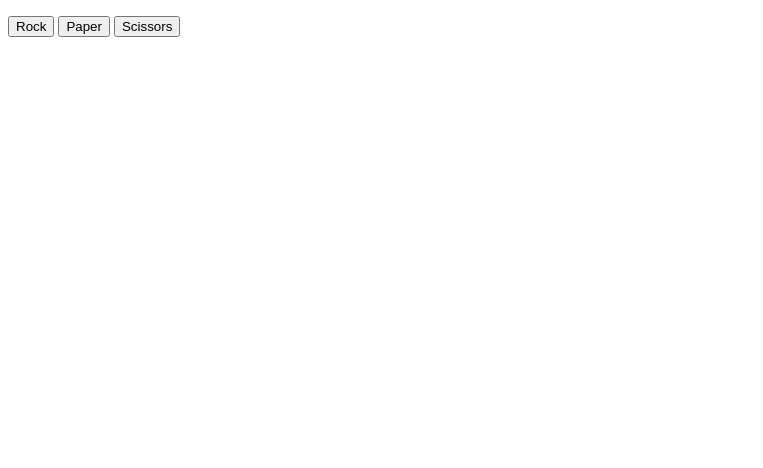
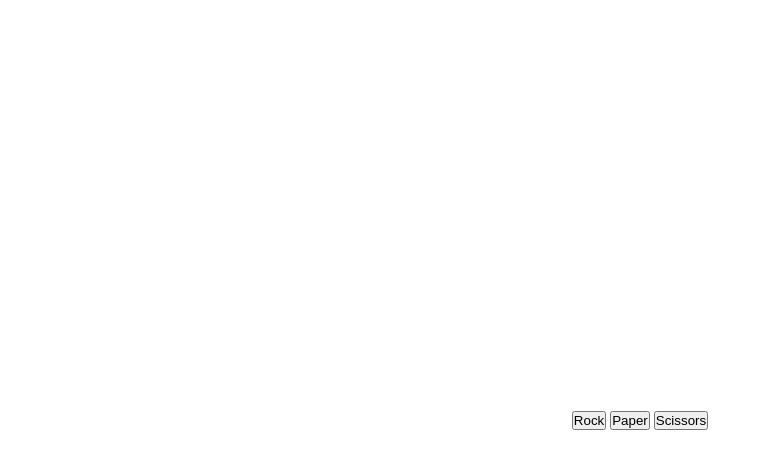
Before and after one commit to ka1rakan/rock-paper-scissors-2.0, a plain HTML site: page index.html in a window 1280 px wide. Shown: the whole page, without its empty margins (0-763 px from the left). Drawn offline with Linux system fonts and the light colour scheme.

Commit message:
add styling

```diff
--- a/index.html
+++ b/index.html
@@ -5,6 +5,7 @@
     <meta charset="UTF-8">
     <title></title>
     <script src=script.js defer></script>
+    <link rel="stylesheet" href="style.css">
 </head>
 
 <body>
--- a/style.css
+++ b/style.css
@@ -0,0 +1,21 @@
+* {
+    margin: 0;
+    padding: 0;
+    box-sizing: border-box;
+}
+
+body {
+    height: 100vh;
+
+    display: flex;
+    flex-direction: column;
+    align-items: center;
+    justify-content: center;
+    gap: 10px;
+}
+
+.result {
+    height: 30px;
+    display: flex;
+    align-items: center;
+}
```
